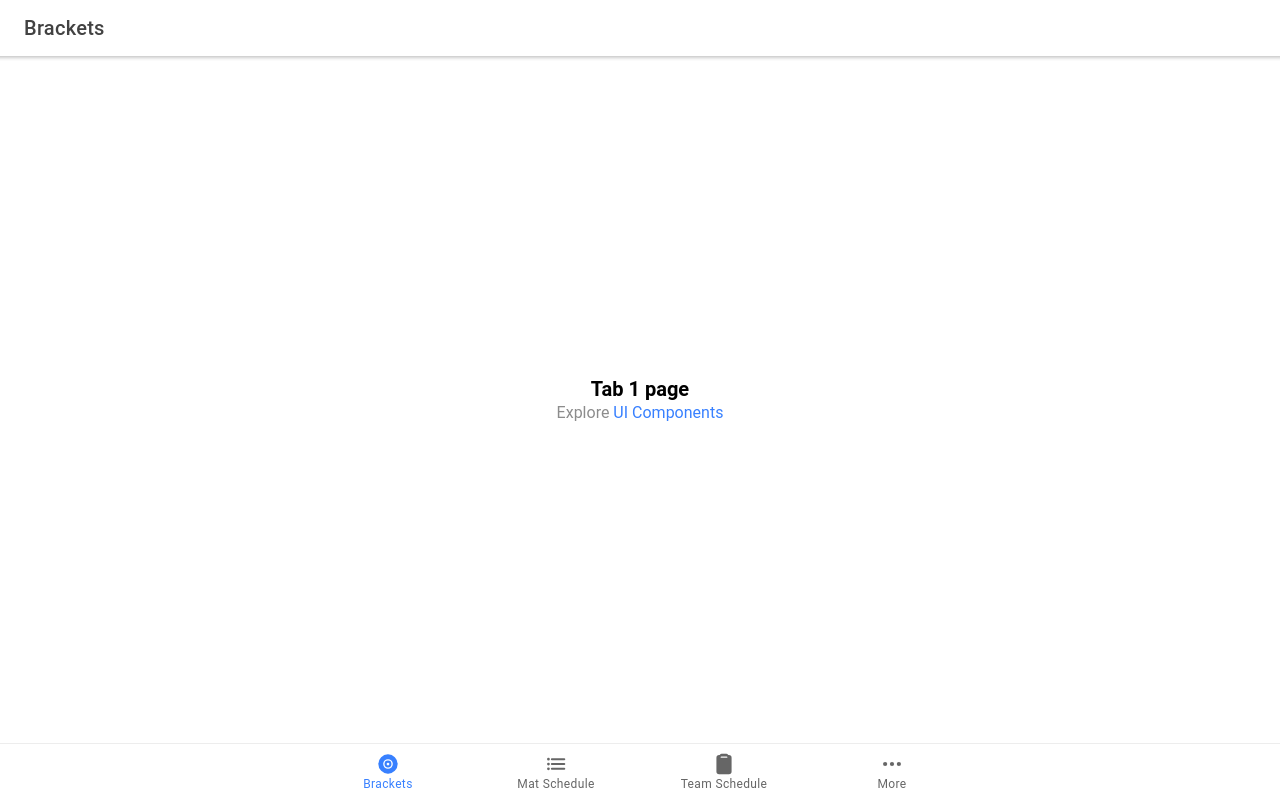
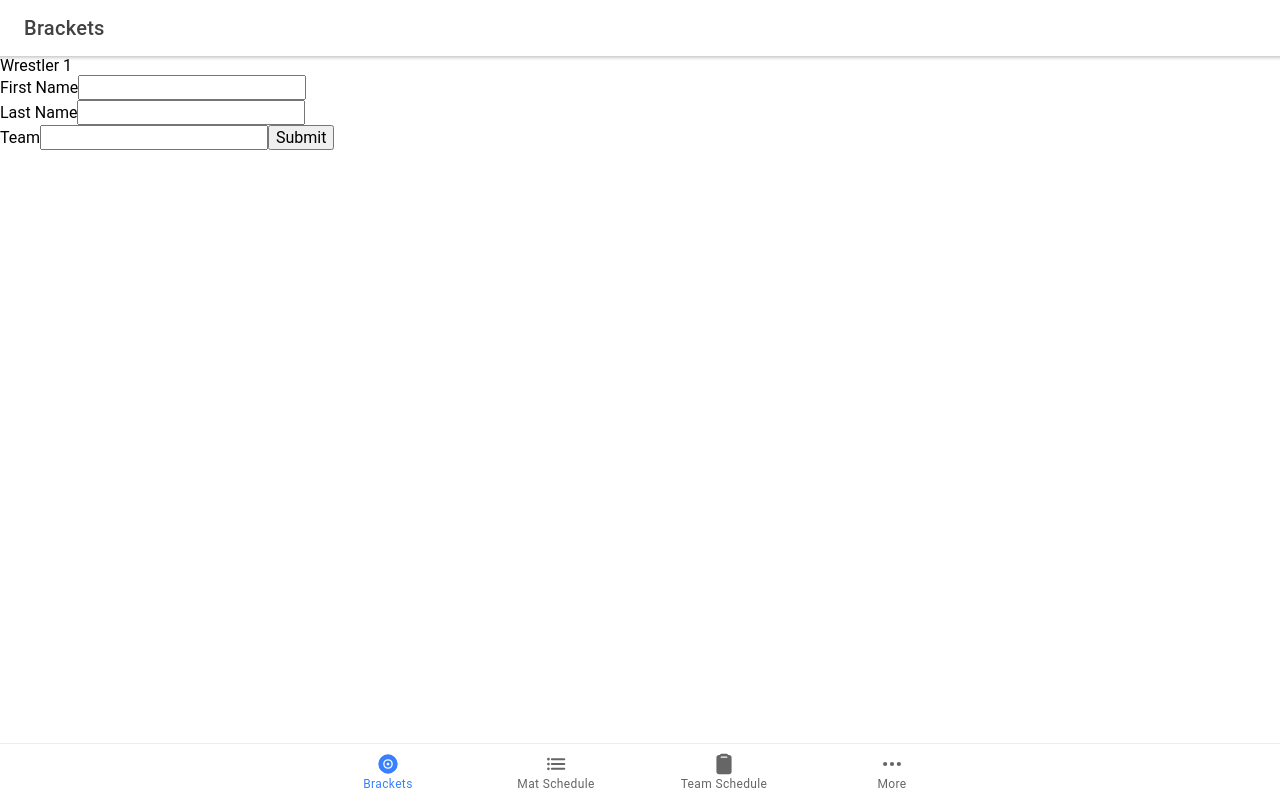
Before and after one commit to brentonring/matTime, a React (Create React App) app: page /tab1 in a window 1280 px wide. Built offline with nearby package versions, Linux system fonts and the light colour scheme.

Commit message:
connected to mongo, created wrestler schema

```diff
--- a/package.json
+++ b/package.json
@@ -19,9 +19,10 @@
     "@types/react-dom": "^18.0.6",
     "@types/react-router": "^5.1.11",
     "@types/react-router-dom": "^5.1.7",
+    "dotenv": "^16.0.3",
     "history": "^4.9.0",
     "ionicons": "^6.0.3",
-    "mongoose": "^6.9.1",
+    "mongoose": "^6.10.0",
     "react": "^18.2.0",
     "react-dom": "^18.2.0",
     "react-router": "^5.2.0",
--- a/src/pages/Tab1.tsx
+++ b/src/pages/Tab1.tsx
@@ -1,4 +1,4 @@
-import { IonContent, IonHeader, IonPage, IonTitle, IonToolbar, IonMenuButton, IonButtons } from '@ionic/react';
+import { IonContent, IonHeader, IonPage, IonTitle, IonToolbar, IonMenuButton, IonButtons, IonButton } from '@ionic/react';
 import ExploreContainer from '../components/ExploreContainer';
 import './Tab1.css';
 
@@ -19,7 +19,26 @@ const Tab1: React.FC = () => {
             <IonTitle size="large">Brackets</IonTitle>
           </IonToolbar>
         </IonHeader>
-        <ExploreContainer name="Tab 1 page" />
+        <div>
+          Wrestler 1
+          <form>
+            <label>
+              First Name
+              <input type="text" name="firstName" />
+            </label>
+            <br />
+            <label>
+              Last Name
+              <input type="text" name="lastName" />
+            </label>
+            <br />
+            <label>
+              Team
+              <input type="text" name="team" />
+            </label>
+            <input type='submit' value='Submit' />
+          </form>
+        </div>
       </IonContent>
     </IonPage>
   );
```
Also changed, not shown: src/backend/models/index.ts (added, +12 -0 lines), src/backend/models/wrestler.ts (added, +18 -0 lines), 1 other file (tests, documents, lock files or other folders).
